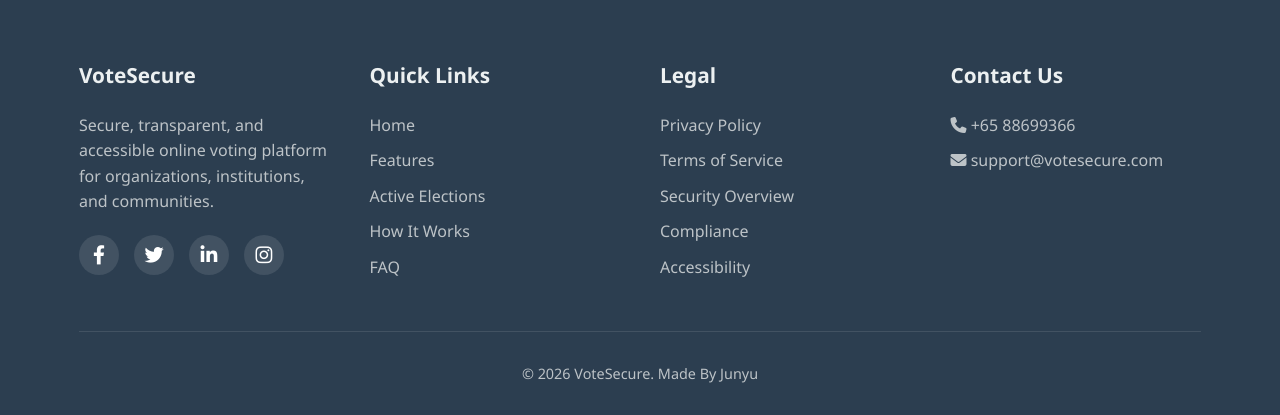
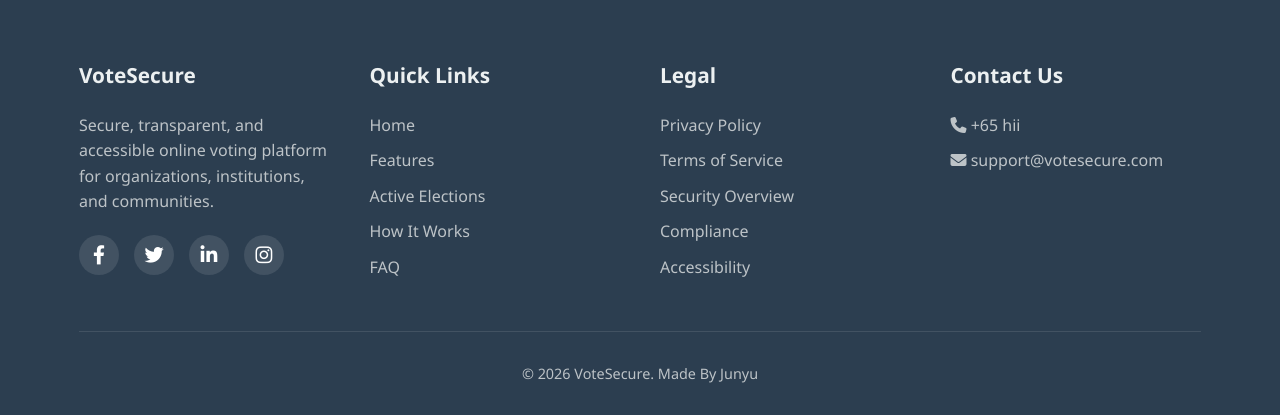
Before and after one commit to jjtjtyt6644/Voting-web, a Flask app: page / in a window 1280 px wide. Shown: the part 2149-2564 px from the top of the page. Run offline with Flask 3, Linux system fonts and the light colour scheme.

```diff
--- a/templates/home.html
+++ b/templates/home.html
@@ -621,7 +621,7 @@
                 <div class="footer-column">
                     <h3>Contact Us</h3>
 
-                    <p><i class="fas fa-phone"></i> +65 88699366</p>
+                    <p><i class="fas fa-phone"></i> +65 hii </p>
                     <p><i class="fas fa-envelope"></i> support@votesecure.com</p>
 
                 </div>
```
Also changed, not shown: README.md (added).
